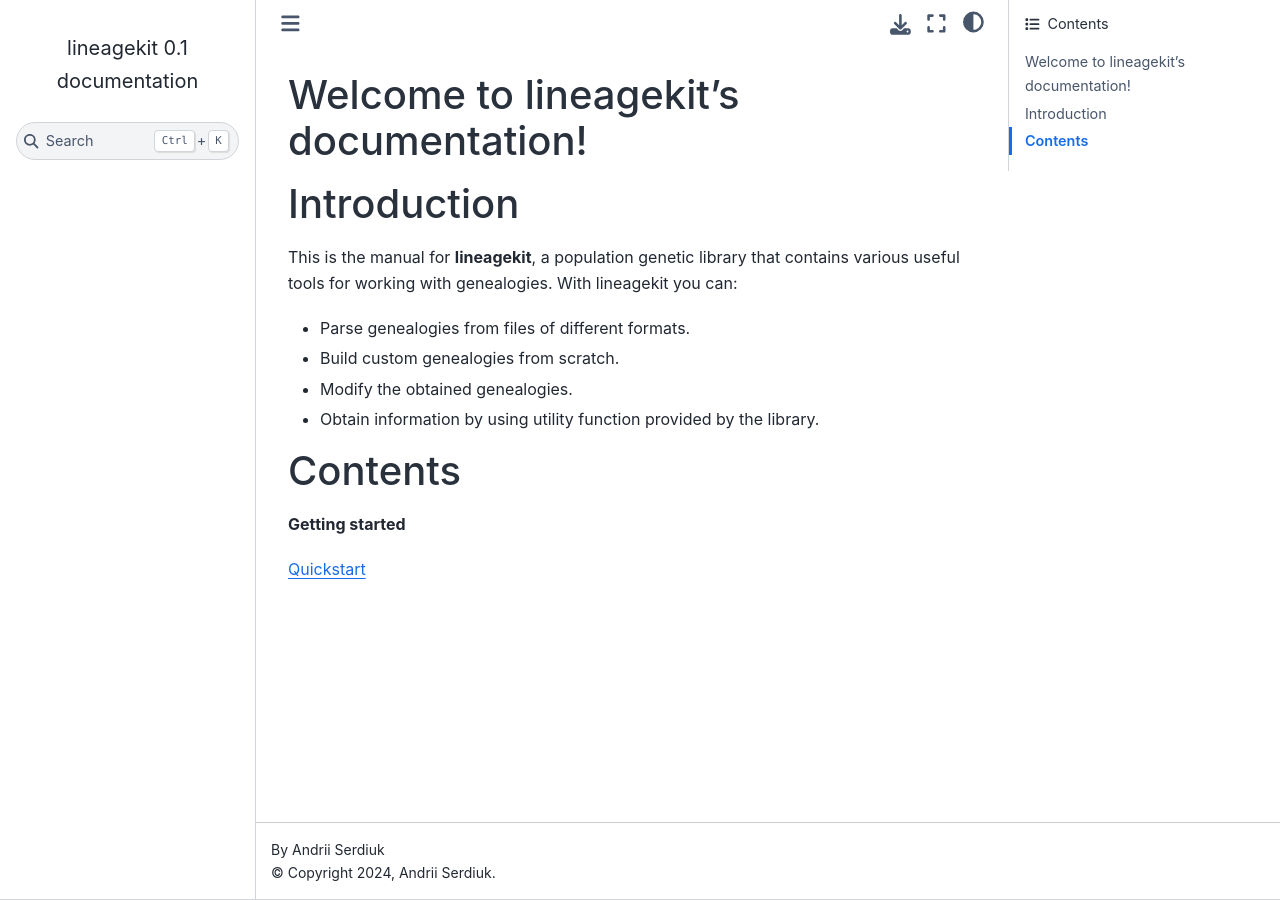
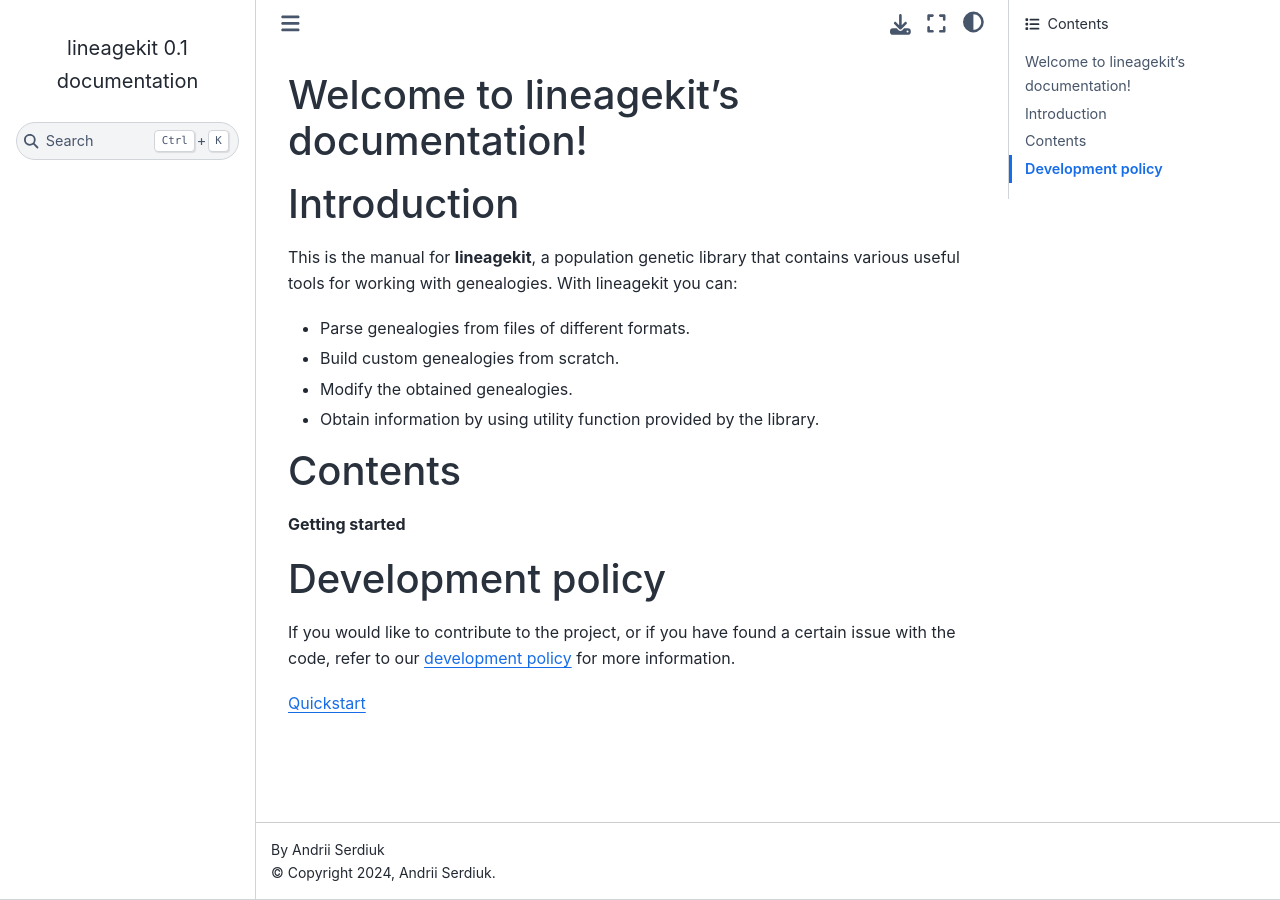
Before and after one commit to lineagekit/lineagekit, a Sphinx documentation site: the page built from docs/source/index.rst, in a window 1280 px wide. Built offline with Sphinx 7.4.7 and the Sphinx Book theme 1.1.4, drawn with Linux system fonts in a browser that asks for light colours.

Commit message:
Update the documentation

```diff
--- a/docs/source/index.rst
+++ b/docs/source/index.rst
@@ -25,4 +25,11 @@ Contents
 
 **Getting started**
 
+==================
+Development policy
+==================
+
+If you would like to contribute to the project, or if you have found a certain issue with the code,
+refer to our `development policy <https://github.com/lineagekit/lineagekit>`_ for more information.
+
 :ref:`quickstart`
```
Also changed, not shown: README.md (+21 -5 lines).
